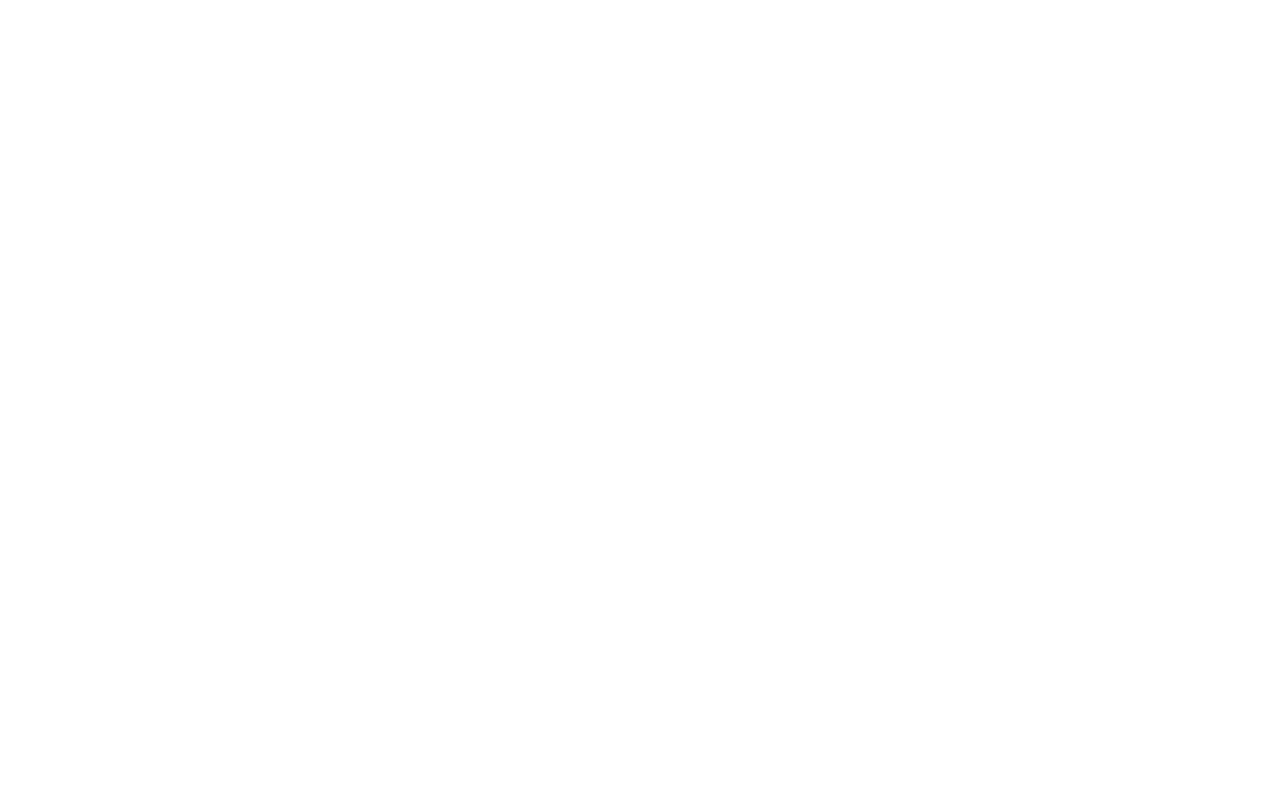
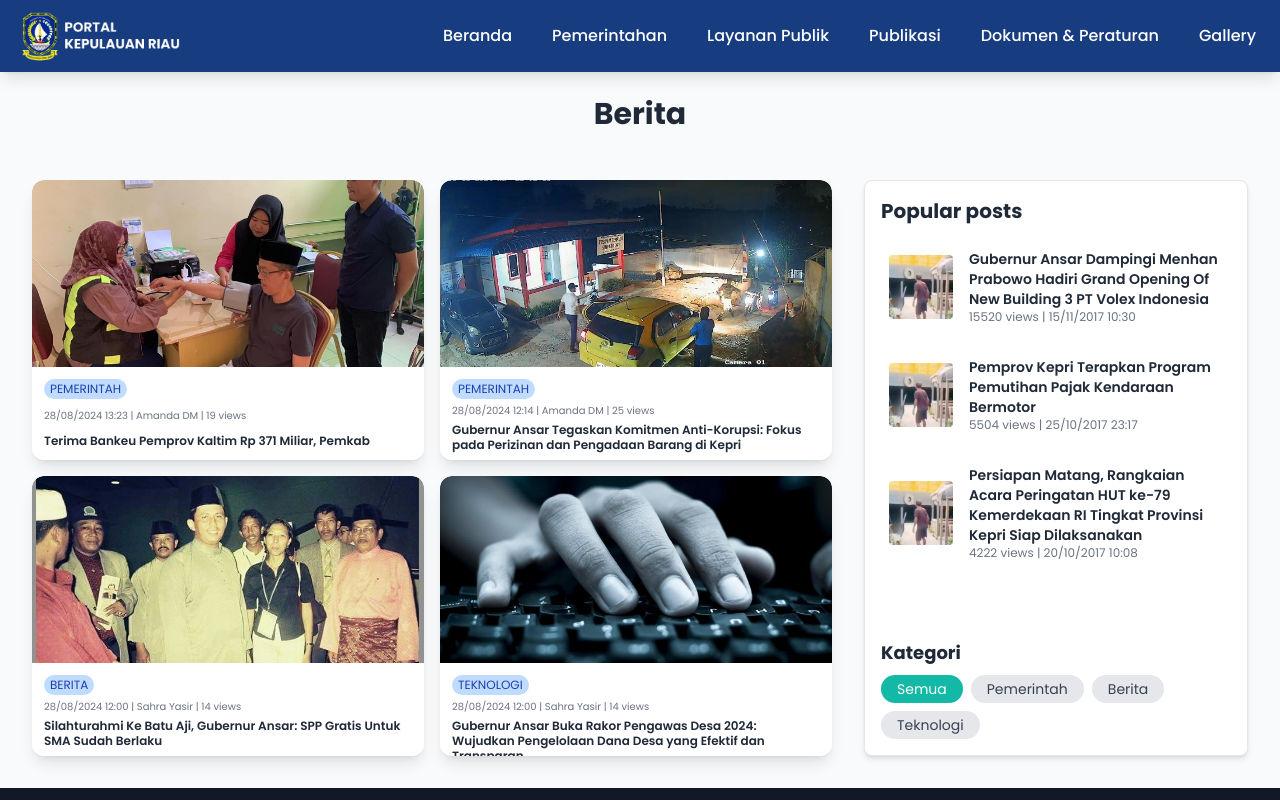
Before and after one commit to Diskominfo-Kepri-24/TEMPLATE-OPD-1, a React (Vite) app: page /berita in a window 1280 px wide. Before the commit this address had no page. Shown: the top 800 px of the page. Built offline with nearby package versions, Linux system fonts and the light colour scheme.

Commit message:
styles: add styling on files

```diff
--- a/src/App.jsx
+++ b/src/App.jsx
@@ -5,6 +5,7 @@ import VisiMisi from './pages/VisiMisi';
 import Agenda from './pages/Agenda';
 import PerangkatDaerah from './pages/PerangkatDaerah';
 import LayananPublik from './pages/LayananPublik';
+import Berita from './pages/Berita';
 
 function App() {
   return (
@@ -16,6 +17,7 @@ function App() {
         <Route path="/agenda" element={<Agenda />} />
         <Route path="/perangkat-daerah" element={<PerangkatDaerah />} />
         <Route path="/layanan-publik" element={<LayananPublik />} />
+        <Route path="/berita" element={<Berita />} />
       </Routes>
     </Router>
   );
--- /dev/null
+++ b/src/pages/Berita.jsx
@@ -0,0 +1,105 @@
+import React, { useEffect, useState } from 'react';
+import Navbar from '../components/Navbar';
+import Footer from '../components/Footer';
+
+const newsArticles = [
+  { id: 1, image: '/assets/walkotpinang.jpeg', category: 'PEMERINTAH', date: '28/08/2024 13:23', author: 'Amanda DM', views: 19, title: 'Terima Bankeu Pemprov Kaltim Rp 371 Miliar, Pemkab' },
+  { id: 2, image: '/assets/babakbelur.jpeg', category: 'PEMERINTAH', date: '28/08/2024 12:14', author: 'Amanda DM', views: 25, title: 'Gubernur Ansar Tegaskan Komitmen Anti-Korupsi: Fokus pada Perizinan dan Pengadaan Barang di Kepri' },
+  { id: 3, image: '/assets/bp3r.jpg', category: 'BERITA', date: '28/08/2024 12:00', author: 'Sahra Yasir', views: 14, title: 'Silahturahmi Ke Batu Aji, Gubernur Ansar: SPP Gratis Untuk SMA Sudah Berlaku' },
+  { id: 4, image: '/assets/bobol.jpeg', category: 'TEKNOLOGI', date: '28/08/2024 12:00', author: 'Sahra Yasir', views: 14, title: 'Gubernur Ansar Buka Rakor Pengawas Desa 2024: Wujudkan Pengelolaan Dana Desa yang Efektif dan Transparan' },
+  // Add more articles with different categories...
+];
+
+const popularPosts = [
+  { id: 1, image: '/assets/tongkang.jpeg', title: 'Gubernur Ansar Dampingi Menhan Prabowo Hadiri Grand Opening Of New Building 3 PT Volex Indonesia', views: 15520, date: '15/11/2017 10:30' },
+  { id: 2, image: '/assets/tongkang.jpeg', title: 'Pemprov Kepri Terapkan Program Pemutihan Pajak Kendaraan Bermotor', views: 5504, date: '25/10/2017 23:17' },
+  { id: 3, image: '/assets/tongkang.jpeg', title: 'Persiapan Matang, Rangkaian Acara Peringatan HUT ke-79 Kemerdekaan RI Tingkat Provinsi Kepri Siap Dilaksanakan', views: 4222, date: '20/10/2017 10:08' },
+  { id: 4, image: '/assets/tongkang.jpeg', title: 'Gubernur Ansar dan Seluruh Kepala Daerah se-Indonesia Diberi Pengarahan Presiden Jokowi di IKN', views: 4222, date: '20/10/2017 10:08' },
+  { id: 5, image: '/assets/tongkang.jpeg', title: 'Gubernur Ansar Jamin Pilkada Serentak 2024 di Kepri Berjalan Lancar, Aman, dan Adil', views: 4222, date: '20/10/2017 10:08' },
+  // Add more popular posts here...
+];
+
+const categories = ['Semua', 'Pemerintah', 'Berita', 'Teknologi']; // Add more categories as needed
+
+function Berita() {
+  const [isMounted, setIsMounted] = useState(false);
+  const [selectedCategory, setSelectedCategory] = useState('Semua');
+  const [filteredArticles, setFilteredArticles] = useState(newsArticles);
+
+  useEffect(() => {
+    setIsMounted(true);
+  }, []);
+
+  useEffect(() => {
+    // Filter articles based on the selected category
+    if (selectedCategory === 'Semua') {
+      setFilteredArticles(newsArticles);
+    } else {
+      setFilteredArticles(newsArticles.filter((article) => article.category.toUpperCase() === selectedCategory.toUpperCase()));
+    }
+  }, [selectedCategory]);
+
+  return (
+    <div className="min-h-screen bg-gray-50">
+      <Navbar />
+
+      <div className={`pt-24 pb-8 px-8 transition-opacity duration-1000 ease-out ${isMounted ? 'opacity-100' : 'opacity-0'}`}>
+        <h1 className="text-3xl font-bold text-center mb-12 text-gray-800">Berita</h1>
+
+        <div className="grid grid-cols-1 md:grid-cols-3 gap-8">
+          {/* News Articles */}
+          <div className="md:col-span-2 grid grid-cols-1 sm:grid-cols-2 gap-4">
+            {filteredArticles.map((article) => (
+              <div key={article.id} className="bg-white rounded-xl shadow-lg overflow-hidden hover:bg-gray-100 transition-transform transform hover:scale-105 cursor-pointer" style={{ height: '280px' }}>
+                <img src={article.image} alt={article.title} className="w-full h-2/3 object-cover rounded-t-xl" />
+                <div className="p-3 h-1/3 overflow-hidden flex flex-col justify-between">
+                  <span className="inline-block bg-blue-200 text-blue-800 text-xs px-1.5 py-0.5 rounded-full mb-1 max-w-max">{article.category}</span>
+                  <div className="text-[10px] text-gray-500 mb-1">
+                    <span>{article.date}</span> | <span>{article.author}</span> | <span>{article.views} views</span>
+                  </div>
+                  <h2 className="text-xs font-semibold text-gray-800 leading-tight">{article.title}</h2>
+                </div>
+              </div>
+            ))}
+          </div>
+
+          {/* Sidebar for Popular Posts */}
+          <aside className="bg-white p-4 rounded-lg shadow-md border border-gray-200 flex flex-col justify-between">
+            <div className="overflow-y-auto max-h-96">
+              <h2 className="text-xl font-bold text-gray-800 mb-4">Popular posts</h2>
+              <ul>
+                {popularPosts.map((post) => (
+                  <li key={post.id} className="flex items-center mb-4 cursor-pointer hover:bg-gray-100 p-2 rounded">
+                    <img src={post.image} alt={post.title} className="w-16 h-16 object-cover rounded mr-4" />
+                    <div>
+                      <h3 className="text-sm font-semibold text-gray-800">{post.title}</h3>
+                      <div className="text-xs text-gray-500">
+                        <span>{post.views} views</span> | <span>{post.date}</span>
+                      </div>
+                    </div>
+                  </li>
+                ))}
+              </ul>
+            </div>
+
+            {/* Categories Section Under Popular Posts */}
+            <div className="mt-4">
+              <h3 className="text-lg font-bold text-gray-800 mb-2">Kategori</h3>
+              <div className="flex flex-wrap gap-2 max-w-xs">
+                {categories.map((category) => (
+                  <button key={category} className={`px-4 py-1 text-sm rounded-full whitespace-nowrap ${selectedCategory === category ? 'bg-teal-500 text-white' : 'bg-gray-200 text-gray-700'}`} onClick={() => setSelectedCategory(category)}>
+                    {category}
+                  </button>
+                ))}
+              </div>
+            </div>
+          </aside>
+        </div>
+      </div>
+
+      <Footer />
+    </div>
+  );
+}
+
+export default Berita;
--- a/src/pages/LayananPublik.jsx
+++ b/src/pages/LayananPublik.jsx
@@ -16,17 +16,17 @@ function LayananPublik() {
         {
           title: 'Permohonan Informasi',
           description: 'Sampaikan permohonan informasi secara online dengan baik dan benar',
-          icon: '/path/to/icon1.png', // Replace with actual path
+          icon: '/assets/logo.png', // Replace with actual path
         },
         {
           title: 'Daftar Informasi Publik',
           description: 'Lihat daftar Instansi tujuan atau PPID Pelaksana di Provinsi Kepulauan Riau',
-          icon: '/path/to/icon2.png',
+          icon: '/assets/logo.png',
         },
         {
           title: 'Daftar PPID Pelaksana',
           description: 'Harap cek daftar informasi sebelum mengajukan permintaan informasi',
-          icon: '/path/to/icon3.png',
+          icon: '/assets/logo.png',
         },
       ],
     },
@@ -36,32 +36,32 @@ function LayananPublik() {
         {
           title: 'SIMANJA Kepri',
           description: 'Sistem Informasi Manajemen Kinerja Pemerintah Provinsi Kepulauan Riau',
-          icon: '/path/to/icon4.png',
+          icon: '/assets/bintan.png',
         },
         {
           title: 'SIAP Kepri',
           description: 'Sistem Informasi Aktivitas Presensi Pemerintah Provinsi Kepulauan Riau',
-          icon: '/path/to/icon5.png',
+          icon: '/assets/bintan.png',
         },
         {
           title: 'SIAAPE Kepri',
           description: 'Sistem Aplikasi Administrasi Pemerintahan Elektronik Provinsi Kepulauan Riau',
-          icon: '/path/to/icon6.png',
+          icon: '/assets/bintan.png',
         },
         {
           title: 'SIJABAT Kepri',
           description: 'Sistem Informasi Jabatan di Pemerintahan Provinsi Kepulauan Riau',
-          icon: '/path/to/icon7.png',
+          icon: '/assets/bintan.png',
         },
         {
           title: 'Si-Desi Kepri',
           description: 'Sistem Informasi Helpdesk Pemerintah Provinsi Kepulauan Riau',
-          icon: '/path/to/icon8.png',
+          icon: '/assets/bintan.png',
         },
         {
           title: 'Tanda Tangan Elektronik (TTE)',
           description: 'Tanda Tangan Elektronik (TTE) Aparatur Sipil Negara (ASN)',
-          icon: '/path/to/icon9.png',
+          icon: '/assets/bintan.png',
         },
       ],
     },
@@ -69,9 +69,29 @@ function LayananPublik() {
       category: 'Pelayanan Masyarakat Berbasis Elektronik',
       services: [
         {
-          title: 'Layanan Elektronik',
+          title: 'LPSE Kepri',
+          description: 'Layanan Pengadaan Secara Elektronik di Provinsi Kepulauan Riau',
+          icon: '/assets/tanjungpinang.png',
+        },
+        {
+          title: 'SiRUP Versi 4',
+          description: 'Sistem Informasi Umum Pengadaan',
+          icon: '/assets/tanjungpinang.png',
+        },
+        {
+          title: 'Toko Daring LKPP',
           description: 'Pelayanan masyarakat secara online untuk kemudahan akses informasi dan layanan',
-          icon: '/path/to/icon10.png',
+          icon: '/assets/tanjungpinang.png',
+        },
+        {
+          title: 'Gema Ekraf Kepri',
+          description: 'Pelayanan masyarakat secara online untuk kemudahan akses informasi dan layanan',
+          icon: '/assets/tanjungpinang.png',
+        },
+        {
+          title: 'SIP MTQ Kepri',
+          description: 'Pelayanan masyarakat secara online untuk kemudahan akses informasi dan layanan',
+          icon: '/assets/tanjungpinang.png',
         },
         // Add more services here if needed
       ],
@@ -79,7 +99,7 @@ function LayananPublik() {
   ];
 
   return (
-    <div className="min-h-screen bg-gray-100">
+    <div className="min-h-screen bg-gray-50">
       <Navbar />
 
       <div className={`pt-24 pb-8 px-8 transition-opacity duration-1000 ease-out ${isMounted ? 'opacity-100' : 'opacity-0'}`}>
@@ -87,13 +107,13 @@ function LayananPublik() {
 
         {layananList.map((category, index) => (
           <div key={index} className="mb-12">
-            <h2 className="text-xl font-semibold text-gray-700 mb-6">{category.category}</h2>
+            <h2 className="text-xl font-semibold text-gray-800 mb-6">{category.category}</h2>
             <div className="grid grid-cols-1 sm:grid-cols-2 lg:grid-cols-3 gap-4">
               {category.services.map((service, idx) => (
                 <div key={idx} className="flex items-center p-4 rounded-lg shadow-md bg-white hover:bg-gray-100 transition-transform transform hover:scale-105">
                   <img src={service.icon} alt={`${service.title} icon`} className="w-16 h-16 object-contain mr-4" />
                   <div>
-                    <h3 className="text-md font-semibold text-gray-700">{service.title}</h3>
+                    <h3 className="text-md font-semibold text-gray-800">{service.title}</h3>
                     <p className="text-sm text-gray-600">{service.description}</p>
                   </div>
                 </div>
@@ -101,6 +121,17 @@ function LayananPublik() {
             </div>
           </div>
         ))}
+
+        {/* New Lapor Box Section */}
+        <div className="flex justify-center items-center mt-12">
+          <div className="w-full max-w-4xl p-8 bg-white text-center rounded-lg shadow-lg border border-gray-200">
+            <h2 className="text-2xl font-bold mb-4 text-gray-800">Punya Keluhan Terhadap Layanan Pemerintah Kepri?</h2>
+            <p className="text-gray-600 mb-6">Sampaikan aspirasi dan pengaduan Anda tentang layanan publik di Pemerintah Provinsi Kepulauan Riau.</p>
+            <a href="https://kepri.lapor.go.id" target="_blank" rel="noopener noreferrer" className="inline-block bg-teal-500 hover:bg-teal-600 text-white font-bold py-3 px-6 rounded-lg transition duration-300">
+              LAPOR SEKARANG
+            </a>
+          </div>
+        </div>
       </div>
 
       <Footer />
```
Also changed, not shown: src/pages/StatistikPage.jsx (+4 -4 lines), 1 other file (tests, documents, lock files or other folders).
